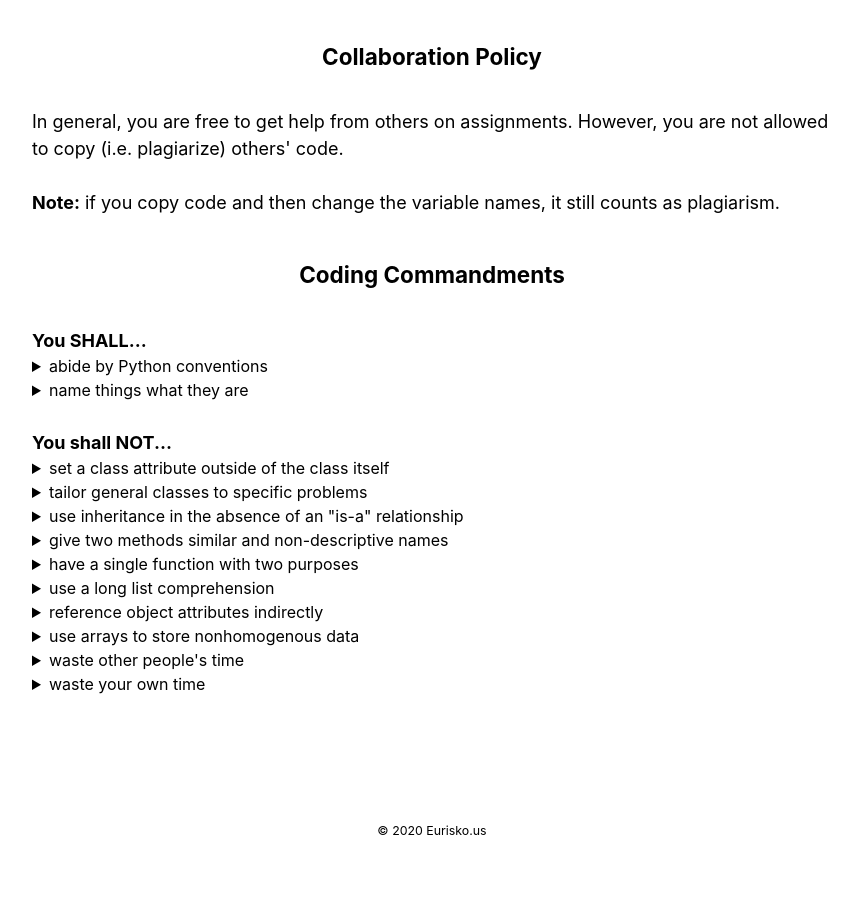
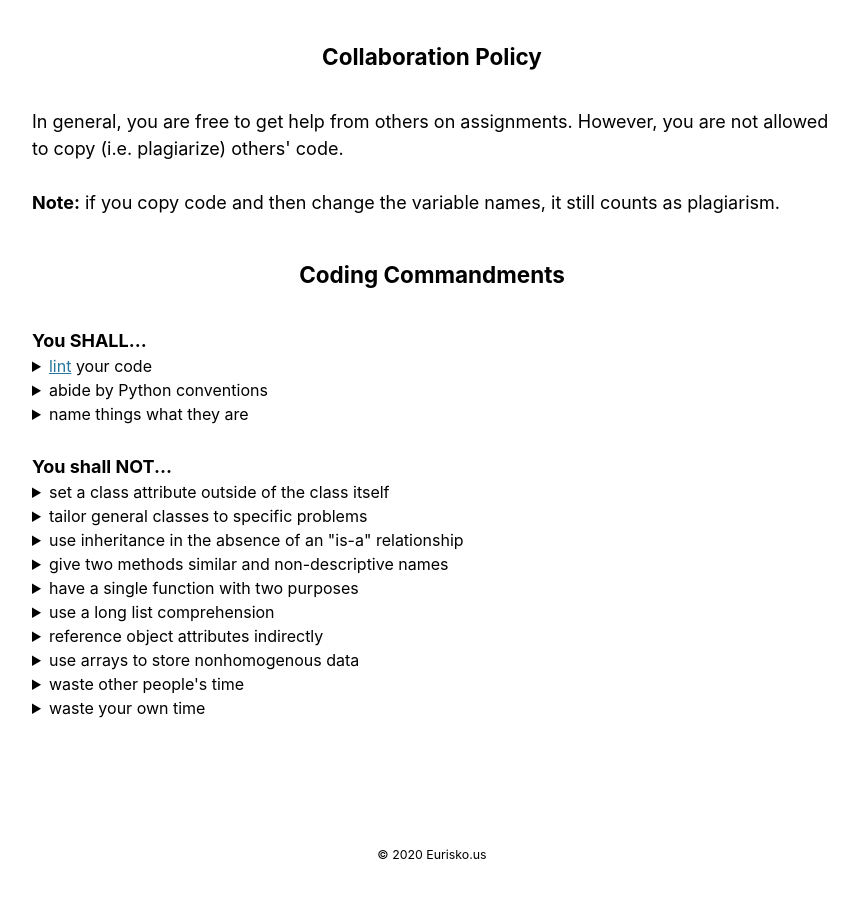
Before and after one commit to skycakjustin/eurisko-us.github.io, a Jekyll site: the page built from _pages/resources.md, in a window 1280 px wide and 900 px high, scrolled down 1586 px. Shown: the whole window, without its empty margins (208-1066 px from the left). Built offline with Jekyll 4.4.1, drawn with Linux system fonts in a browser that asks for light colours; before the commit the page ends 2462 px from its top, so only the background shows below that.

Commit message:
Update resources.md

```diff
--- a/_pages/resources.md
+++ b/_pages/resources.md
@@ -36,6 +36,10 @@ author_profile: false
 <br><b>You SHALL...</b>
 
 <font size="3em">
+
+<details>
+  <summary><a class="body" href="http://pep8online.com/">lint</a> your code</summary>
+</details>
 
 <details>
   <summary>abide by Python conventions</summary>
```
